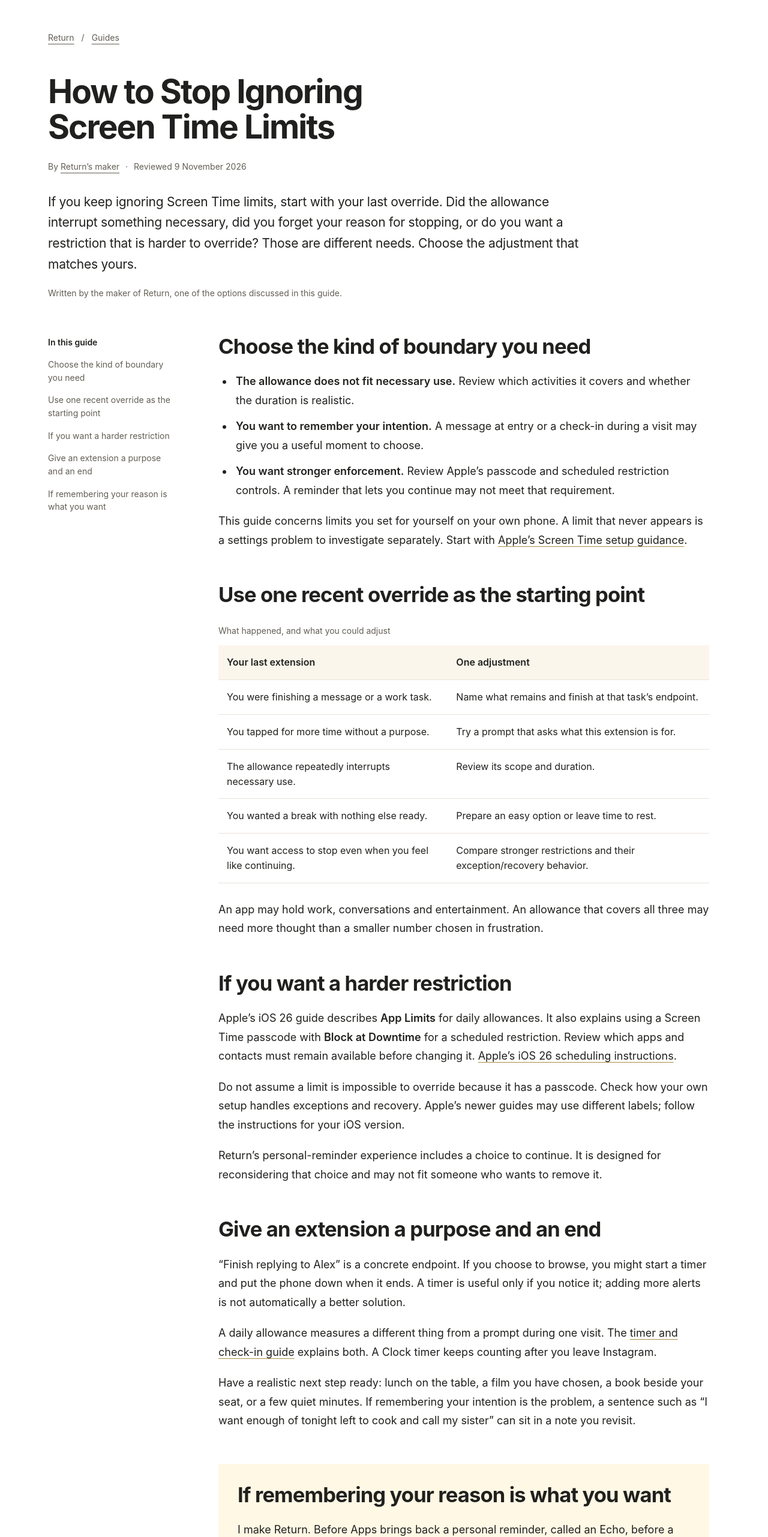
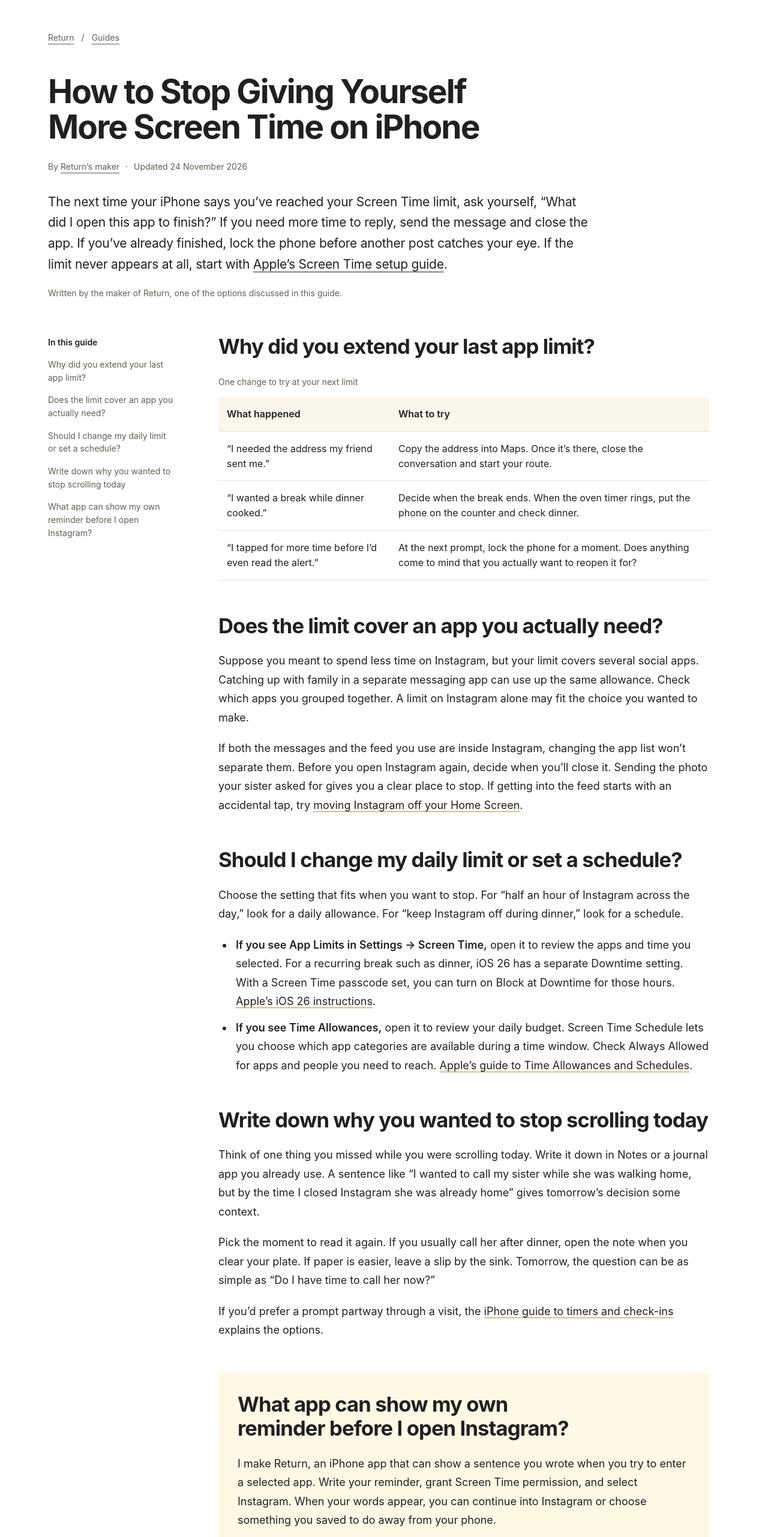
Before and after one commit to hinhjnn/return-support, a plain HTML site: page guides/keep-ignoring-screen-time-limits/index.html in a window 1280 px wide. Shown: the part 60-2623 px from the top of the page at 60% size. Drawn offline with Linux system fonts and the light colour scheme.

Commit message:
Revise the bedtime scrolling and iPhone Screen Time guides

```diff
--- a/guides/keep-ignoring-screen-time-limits/index.html
+++ b/guides/keep-ignoring-screen-time-limits/index.html
@@ -6,17 +6,17 @@
   <meta name="theme-color" content="#ffffff">
   <meta name="referrer" content="strict-origin-when-cross-origin">
   <meta name="robots" content="index,follow">
-  <title>How to Stop Ignoring Screen Time Limits | Return</title>
-  <meta name="description" content="Work out whether you need a realistic allowance, a reminder of your intention or a stronger restriction. Adjust the part that caused your last override.">
+  <title>How to Stop Ignoring Screen Time Limits on iPhone | Return</title>
+  <meta name="description" content="Keep giving yourself more time when your iPhone limit appears? Try a stopping point for your next visit, or change which apps share your daily allowance.">
   <link rel="canonical" href="https://withreturn.com/guides/keep-ignoring-screen-time-limits/">
   <link rel="icon" href="/assets/home/return-icon.png" type="image/png">
   <meta property="og:site_name" content="Return">
   <meta property="og:type" content="article">
-  <meta property="og:title" content="How to Stop Ignoring Screen Time Limits | Return">
-  <meta property="og:description" content="Work out whether you need a realistic allowance, a reminder of your intention or a stronger restriction. Adjust the part that caused your last override.">
+  <meta property="og:title" content="How to Stop Ignoring Screen Time Limits on iPhone | Return">
+  <meta property="og:description" content="Keep giving yourself more time when your iPhone limit appears? Try a stopping point for your next visit, or change which apps share your daily allowance.">
   <meta property="og:url" content="https://withreturn.com/guides/keep-ignoring-screen-time-limits/">
   <meta name="twitter:card" content="summary">
-  <script type="application/ld+json">{"@context": "https://schema.org", "@graph": [{"@type": "Article", "@id": "https://withreturn.com/guides/keep-ignoring-screen-time-limits/#article", "headline": "How to Stop Ignoring Screen Time Limits", "description": "Work out whether you need a realistic allowance, a reminder of your intention or a stronger restriction. Adjust the part that caused your last override.", "mainEntityOfPage": "https://withreturn.com/guides/keep-ignoring-screen-time-limits/", "inLanguage": "en", "dateModified": "2026-11-09", "author": {"@type": "Organization", "name": "Return", "url": "https://withreturn.com/guides/#about-these-guides"}, "publisher": {"@type": "Organization", "name": "Return", "url": "https://withreturn.com/"}}, {"@type": "BreadcrumbList", "itemListElement": [{"@type": "ListItem", "position": 1, "name": "Return", "item": "https://withreturn.com/"}, {"@type": "ListItem", "position": 2, "name": "Guides", "item": "https://withreturn.com/guides/"}, {"@type": "ListItem", "position": 3, "name": "How to Stop Ignoring Screen Time Limits", "item": "https://withreturn.com/guides/keep-ignoring-screen-time-limits/"}]}]}</script>
+  <script type="application/ld+json">{"@context": "https://schema.org", "@graph": [{"@type": "Article", "@id": "https://withreturn.com/guides/keep-ignoring-screen-time-limits/#article", "headline": "How to Stop Giving Yourself More Screen Time on iPhone", "description": "Keep giving yourself more time when your iPhone limit appears? Try a stopping point for your next visit, or change which apps share your daily allowance.", "mainEntityOfPage": "https://withreturn.com/guides/keep-ignoring-screen-time-limits/", "inLanguage": "en", "dateModified": "2026-11-24", "author": {"@type": "Organization", "name": "Return", "url": "https://withreturn.com/guides/#about-these-guides"}, "publisher": {"@type": "Organization", "name": "Return", "url": "https://withreturn.com/"}}, {"@type": "BreadcrumbList", "itemListElement": [{"@type": "ListItem", "position": 1, "name": "Return", "item": "https://withreturn.com/"}, {"@type": "ListItem", "position": 2, "name": "Guides", "item": "https://withreturn.com/guides/"}, {"@type": "ListItem", "position": 3, "name": "How to Stop Giving Yourself More Screen Time on iPhone", "item": "https://withreturn.com/guides/keep-ignoring-screen-time-limits/"}]}]}</script>
 <link rel="stylesheet" href="/assets/home/bungee.css">
 <link rel="stylesheet" href="/assets/guides.css">
 <script src="/assets/navigation.js" defer></script>
@@ -57,56 +57,48 @@
   <nav class="breadcrumbs" aria-label="Breadcrumb"><a href="/">Return</a><span aria-hidden="true">/</span><a href="/guides/">Guides</a></nav>
   <article data-article="03">
     <header class="article-heading">
-      <h1>How to Stop Ignoring Screen Time Limits</h1>
-      <p class="byline">By <a href="/guides/#about-these-guides">Return’s maker</a> <span aria-hidden="true">·</span> Reviewed <time datetime="2026-11-09">9 November 2026</time></p>
-      <p class="answer">If you keep ignoring Screen Time limits, start with your last override. Did the allowance interrupt something necessary, did you forget your reason for stopping, or do you want a restriction that is harder to override? Those are different needs. Choose the adjustment that matches yours.</p>
+      <h1>How to Stop Giving Yourself More Screen Time on iPhone</h1>
+      <p class="byline">By <a href="/guides/#about-these-guides">Return’s maker</a> <span aria-hidden="true">·</span> Updated <time datetime="2026-11-24">24 November 2026</time></p>
+      <p class="answer">The next time your iPhone says you’ve reached your Screen Time limit, ask yourself, “What did I open this app to finish?” If you need more time to reply, send the message and close the app. If you’ve already finished, lock the phone before another post catches your eye. If the limit never appears at all, start with <a href="https://support.apple.com/guide/iphone/set-up-screen-time-for-yourself-iphbfa595995/ios">Apple’s Screen Time setup guide</a>.</p>
       <p class="maker-disclosure">Written by the maker of Return, one of the options discussed in this guide.</p>
     </header>
     <div class="reading-layout">
-      <aside class="contents"><nav aria-label="On this page"><p>In this guide</p><ol><li><a href="#which-boundary">Choose the kind of boundary you need</a></li><li><a href="#last-override">Use one recent override as the starting point</a></li><li><a href="#stronger-restriction">If you want a harder restriction</a></li><li><a href="#extension-endpoint">Give an extension a purpose and an end</a></li><li><a href="#return-heading">If remembering your reason is what you want</a></li></ol></nav></aside>
+      <aside class="contents"><nav aria-label="On this page"><p>In this guide</p><ol><li><a href="#last-override">Why did you extend your last app limit?</a></li><li><a href="#which-boundary">Does the limit cover an app you actually need?</a></li><li><a href="#stronger-restriction">Should I change my daily limit or set a schedule?</a></li><li><a href="#extension-endpoint">Write down why you wanted to stop scrolling today</a></li><li><a href="#return-heading">What app can show my own reminder before I open Instagram?</a></li></ol></nav></aside>
       <div class="article-body">
 
-<h2 id="which-boundary">Choose the kind of boundary you need</h2>
+<h2 id="last-override">Why did you extend your last app limit?</h2>
+<table role="table"><caption>One change to try at your next limit</caption><thead role="rowgroup"><tr role="row"><th scope="col" role="columnheader">What happened</th><th scope="col" role="columnheader">What to try</th></tr></thead><tbody role="rowgroup">
+<tr role="row"><td role="cell" data-label="What happened">“I needed the address my friend sent me.”</td><td role="cell" data-label="What to try">Copy the address into Maps. Once it’s there, close the conversation and start your route.</td></tr>
+<tr role="row"><td role="cell" data-label="What happened">“I wanted a break while dinner cooked.”</td><td role="cell" data-label="What to try">Decide when the break ends. When the oven timer rings, put the phone on the counter and check dinner.</td></tr>
+<tr role="row"><td role="cell" data-label="What happened">“I tapped for more time before I’d even read the alert.”</td><td role="cell" data-label="What to try">At the next prompt, lock the phone for a moment. Does anything come to mind that you actually want to reopen it for?</td></tr>
+</tbody></table>
+
+<h2 id="which-boundary">Does the limit cover an app you actually need?</h2>
+<p>Suppose you meant to spend less time on Instagram, but your limit covers several social apps. Catching up with family in a separate messaging app can use up the same allowance. Check which apps you grouped together. A limit on Instagram alone may fit the choice you wanted to make.</p>
+<p>If both the messages and the feed you use are inside Instagram, changing the app list won’t separate them. Before you open Instagram again, decide when you’ll close it. Sending the photo your sister asked for gives you a clear place to stop. If getting into the feed starts with an accidental tap, try <a href="/guides/stop-opening-instagram-without-thinking/">moving Instagram off your Home Screen</a>.</p>
+
+<h2 id="stronger-restriction">Should I change my daily limit or set a schedule?</h2>
+<p>Choose the setting that fits when you want to stop. For “half an hour of Instagram across the day,” look for a daily allowance. For “keep Instagram off during dinner,” look for a schedule.</p>
 <ul>
-  <li><strong>The allowance does not fit necessary use.</strong> Review which activities it covers and whether the duration is realistic.</li>
-  <li><strong>You want to remember your intention.</strong> A message at entry or a check-in during a visit may give you a useful moment to choose.</li>
-  <li><strong>You want stronger enforcement.</strong> Review Apple’s passcode and scheduled restriction controls. A reminder that lets you continue may not meet that requirement.</li>
+  <li><strong>If you see App Limits in Settings → Screen Time,</strong> open it to review the apps and time you selected. For a recurring break such as dinner, iOS 26 has a separate Downtime setting. With a Screen Time passcode set, you can turn on Block at Downtime for those hours. <a href="https://support.apple.com/guide/iphone/set-schedules-with-screen-time-iphb0c7313c9/26/ios/26">Apple’s iOS 26 instructions</a>.</li>
+  <li><strong>If you see Time Allowances,</strong> open it to review your daily budget. Screen Time Schedule lets you choose which app categories are available during a time window. Check Always Allowed for apps and people you need to reach. <a href="https://support.apple.com/guide/iphone/set-schedules-and-time-allowances-iphb0c7313c9/ios">Apple’s guide to Time Allowances and Schedules</a>.</li>
 </ul>
-<p>This guide concerns limits you set for yourself on your own phone. A limit that never appears is a settings problem to investigate separately. Start with <a href="https://support.apple.com/guide/iphone/set-up-screen-time-for-yourself-iphbfa595995/ios">Apple’s Screen Time setup guidance</a>.</p>
 
-<h2 id="last-override">Use one recent override as the starting point</h2>
-<table role="table"><caption>What happened, and what you could adjust</caption><thead role="rowgroup"><tr role="row"><th scope="col" role="columnheader">Your last extension</th><th scope="col" role="columnheader">One adjustment</th></tr></thead><tbody role="rowgroup">
-<tr role="row"><td role="cell" data-label="Your last extension">You were finishing a message or a work task.</td><td role="cell" data-label="One adjustment">Name what remains and finish at that task’s endpoint.</td></tr>
-<tr role="row"><td role="cell" data-label="Your last extension">You tapped for more time without a purpose.</td><td role="cell" data-label="One adjustment">Try a prompt that asks what this extension is for.</td></tr>
-<tr role="row"><td role="cell" data-label="Your last extension">The allowance repeatedly interrupts necessary use.</td><td role="cell" data-label="One adjustment">Review its scope and duration.</td></tr>
-<tr role="row"><td role="cell" data-label="Your last extension">You wanted a break with nothing else ready.</td><td role="cell" data-label="One adjustment">Prepare an easy option or leave time to rest.</td></tr>
-<tr role="row"><td role="cell" data-label="Your last extension">You want access to stop even when you feel like continuing.</td><td role="cell" data-label="One adjustment">Compare stronger restrictions and their exception/recovery behavior.</td></tr>
-</tbody></table>
-<p>An app may hold work, conversations and entertainment. An allowance that covers all three may need more thought than a smaller number chosen in frustration.</p>
-
-<h2 id="stronger-restriction">If you want a harder restriction</h2>
-<p>Apple’s iOS 26 guide describes <strong>App Limits</strong> for daily allowances. It also explains using a Screen Time passcode with <strong>Block at Downtime</strong> for a scheduled restriction. Review which apps and contacts must remain available before changing it. <a href="https://support.apple.com/guide/iphone/set-schedules-with-screen-time-iphb0c7313c9/26/ios/26">Apple’s iOS 26 scheduling instructions</a>.</p>
-<p>Do not assume a limit is impossible to override because it has a passcode. Check how your own setup handles exceptions and recovery. Apple’s newer guides may use different labels; follow the instructions for your iOS version.</p>
-<p>Return’s personal-reminder experience includes a choice to continue. It is designed for reconsidering that choice and may not fit someone who wants to remove it.</p>
-
-<h2 id="extension-endpoint">Give an extension a purpose and an end</h2>
-<p>“Finish replying to Alex” is a concrete endpoint. If you choose to browse, you might start a timer and put the phone down when it ends. A timer is useful only if you notice it; adding more alerts is not automatically a better solution.</p>
-<p>A daily allowance measures a different thing from a prompt during one visit. The <a href="/guides/screen-time-reminders-while-using-apps-iphone/">timer and check-in guide</a> explains both. A Clock timer keeps counting after you leave Instagram.</p>
-<p>Have a realistic next step ready: lunch on the table, a film you have chosen, a book beside your seat, or a few quiet minutes. If remembering your intention is the problem, a sentence such as “I want enough of tonight left to cook and call my sister” can sit in a note you revisit.</p>
+<h2 id="extension-endpoint">Write down why you wanted to stop scrolling today</h2>
+<p>Think of one thing you missed while you were scrolling today. Write it down in Notes or a journal app you already use. A sentence like “I wanted to call my sister while she was walking home, but by the time I closed Instagram she was already home” gives tomorrow’s decision some context.</p>
+<p>Pick the moment to read it again. If you usually call her after dinner, open the note when you clear your plate. If paper is easier, leave a slip by the sink. Tomorrow, the question can be as simple as “Do I have time to call her now?”</p>
+<p>If you’d prefer a prompt partway through a visit, the <a href="/guides/screen-time-reminders-while-using-apps-iphone/">iPhone guide to timers and check-ins</a> explains the options.</p>
 
 <section class="product-option" id="return-option">
-  <h2 id="return-heading">If remembering your reason is what you want</h2>
-  <p>I make Return. Before Apps brings back a personal reminder, called an Echo, before a selected app and lets you choose to continue. While Using can keep an Echo available in a supported Lock Screen or Live Activity presentation, with optional usage check-ins.</p>
-  <p class="timer-note">The timer measures elapsed Return-session time, not exact time spent inside Instagram or another app.</p>
-  <p>Selected-app features need Screen Time permission; notifications need separate permission. iOS controls delivery timing and Live Activity presentation. An exact alert interval or continuous Dynamic Island display is not promised.</p>
-  <p><a href="/#while-using" data-product-link data-placement="late">See the While Using demonstration</a> or <a href="/guides/reminder-when-opening-app-iphone/">compare app-opening messages</a>.</p>
+  <h2 id="return-heading">What app can show my own reminder before I open Instagram?</h2>
+  <p>I make Return, an iPhone app that can show a sentence you wrote when you try to enter a selected app. Write your reminder, grant Screen Time permission, and select Instagram. When your words appear, you can continue into Instagram or choose something you saved to do away from your phone.</p>
+  <p>For a notification as Instagram opens, you can also use Apple’s Shortcuts. <a href="/guides/reminder-when-opening-app-iphone/">Compare Shortcuts and Return for app-opening reminders</a> or <a href="/#before-apps" data-product-link data-placement="late">see Return’s Before Apps screen</a>.</p>
   <div class="product-access">
-  <a class="download-button" href="https://apps.apple.com/app/id6804269652?pt=128983218&amp;ct=return_guide_03&amp;mt=8" data-app-store data-article="03" data-placement="late" data-moment="while">View Return on the App Store <span aria-hidden="true">↗</span></a>
+  <a class="download-button" href="https://apps.apple.com/app/id6804269652?pt=128983218&amp;ct=return_guide_03&amp;mt=8" data-app-store data-article="03" data-placement="late" data-moment="before">View Return on the App Store <span aria-hidden="true">↗</span></a>
   <p>Try personal reminders for 72 hours after completing setup. Membership is required afterward for personal Echo creation, editing and delivery. No subscription starts automatically.</p>
   <p class="product-compatibility">For iPhone · iOS 26.5 or later. Regional prices appear in the App Store. <a href="/terms/">Membership details</a>.</p>
 </div>
 </section>
-<p>Try the adjustment that fits your need. If it keeps interrupting necessary use, revise it. If it leaves a choice you specifically wanted to remove, choose a different kind of boundary.</p>
 </div>
     </div>
   </article>
--- a/sitemap.xml
+++ b/sitemap.xml
@@ -1,2 +1,2 @@
 <?xml version='1.0' encoding='utf-8'?>
-<urlset xmlns="http://www.sitemaps.org/schemas/sitemap/0.9"><url><loc>https://withreturn.com/</loc></url><url><loc>https://withreturn.com/guides/</loc></url><url><loc>https://withreturn.com/guides/reduce-screen-time-without-deleting-apps/</loc></url><url><loc>https://withreturn.com/guides/stop-opening-instagram-without-thinking/</loc><lastmod>2026-11-23</lastmod></url><url><loc>https://withreturn.com/guides/keep-ignoring-screen-time-limits/</loc></url><url><loc>https://withreturn.com/guides/stop-scrolling-in-bed/</loc></url><url><loc>https://withreturn.com/guides/read-more-instead-of-scrolling/</loc></url><url><loc>https://withreturn.com/guides/what-to-do-instead-of-scrolling-when-tired/</loc></url><url><loc>https://withreturn.com/guides/reminder-when-opening-app-iphone/</loc><lastmod>2026-11-23</lastmod></url><url><loc>https://withreturn.com/guides/screen-time-reminders-while-using-apps-iphone/</loc></url><url><loc>https://withreturn.com/support/</loc></url><url><loc>https://withreturn.com/privacy/</loc></url><url><loc>https://withreturn.com/terms/</loc></url></urlset>
+<urlset xmlns="http://www.sitemaps.org/schemas/sitemap/0.9"><url><loc>https://withreturn.com/</loc></url><url><loc>https://withreturn.com/guides/</loc></url><url><loc>https://withreturn.com/guides/reduce-screen-time-without-deleting-apps/</loc></url><url><loc>https://withreturn.com/guides/stop-opening-instagram-without-thinking/</loc><lastmod>2026-11-23</lastmod></url><url><loc>https://withreturn.com/guides/keep-ignoring-screen-time-limits/</loc><lastmod>2026-11-24</lastmod></url><url><loc>https://withreturn.com/guides/stop-scrolling-in-bed/</loc><lastmod>2026-11-24</lastmod></url><url><loc>https://withreturn.com/guides/read-more-instead-of-scrolling/</loc></url><url><loc>https://withreturn.com/guides/what-to-do-instead-of-scrolling-when-tired/</loc></url><url><loc>https://withreturn.com/guides/reminder-when-opening-app-iphone/</loc><lastmod>2026-11-23</lastmod></url><url><loc>https://withreturn.com/guides/screen-time-reminders-while-using-apps-iphone/</loc></url><url><loc>https://withreturn.com/support/</loc></url><url><loc>https://withreturn.com/privacy/</loc></url><url><loc>https://withreturn.com/terms/</loc></url></urlset>
```
Also changed, not shown: guides/index.html (+1 -1 lines), guides/reminder-when-opening-app-iphone/index.html (+1 -1 lines), guides/screen-time-reminders-while-using-apps-iphone/index.html (+1 -1 lines), guides/stop-scrolling-in-bed/index.html (+21 -31 lines).
